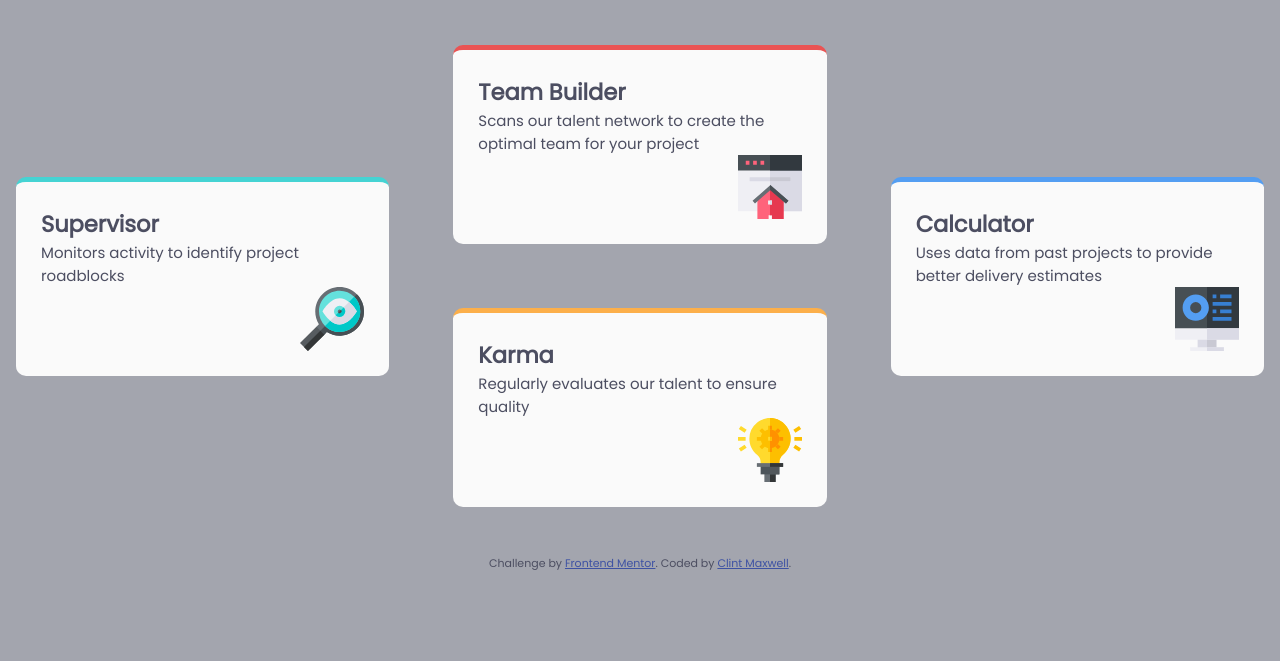
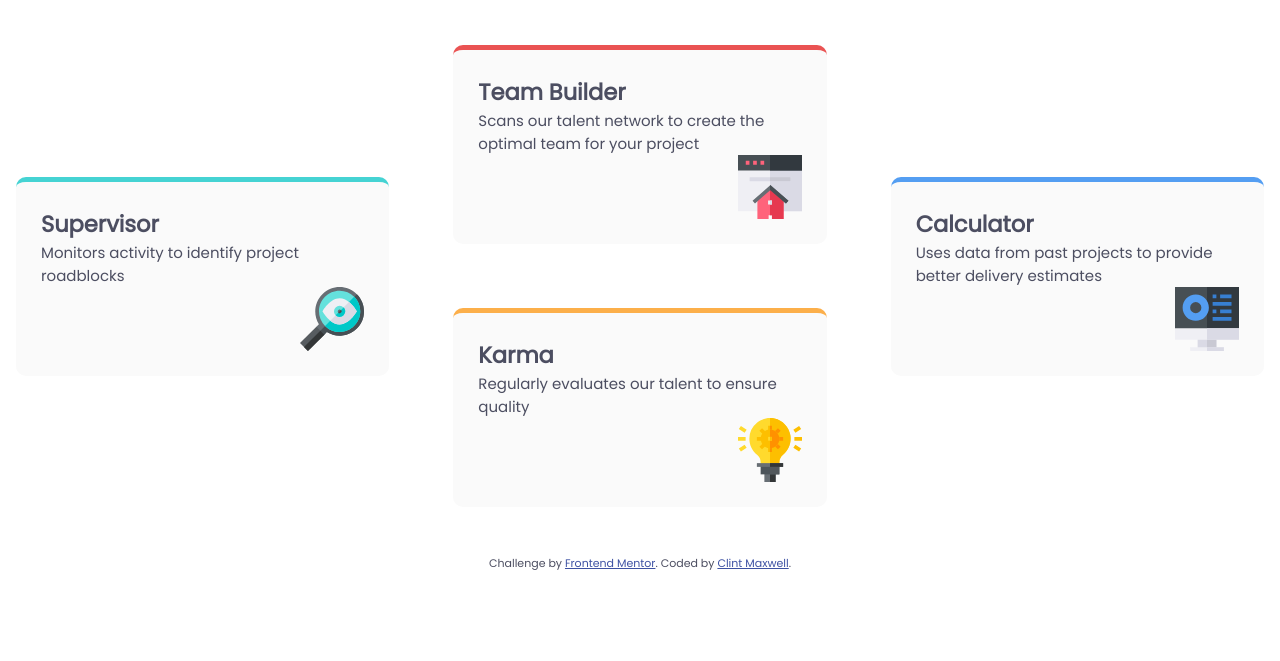
Before and after one commit to AntonioHouTX/four-card-feature-section, a plain HTML site: page index.html in a window 1280 px wide. Shown: the part 139-800 px from the top of the page. Drawn offline with Linux system fonts and the light colour scheme.

Commit message:
Updated background color to alabaster.

```diff
--- a/css/stylesheet.css
+++ b/css/stylesheet.css
@@ -5,7 +5,7 @@
 }
 
 body {
-  background-color: hsl(229, 6%, 66%); /*Grayish Blue*/
+  background-color: hsl(0, 0, 98); /*Alabaster*/
   font-family: "Poppins";
   color: hsl(234, 12%, 34%); /*Very Dark Blue*/
   font-size: 15px;
```
